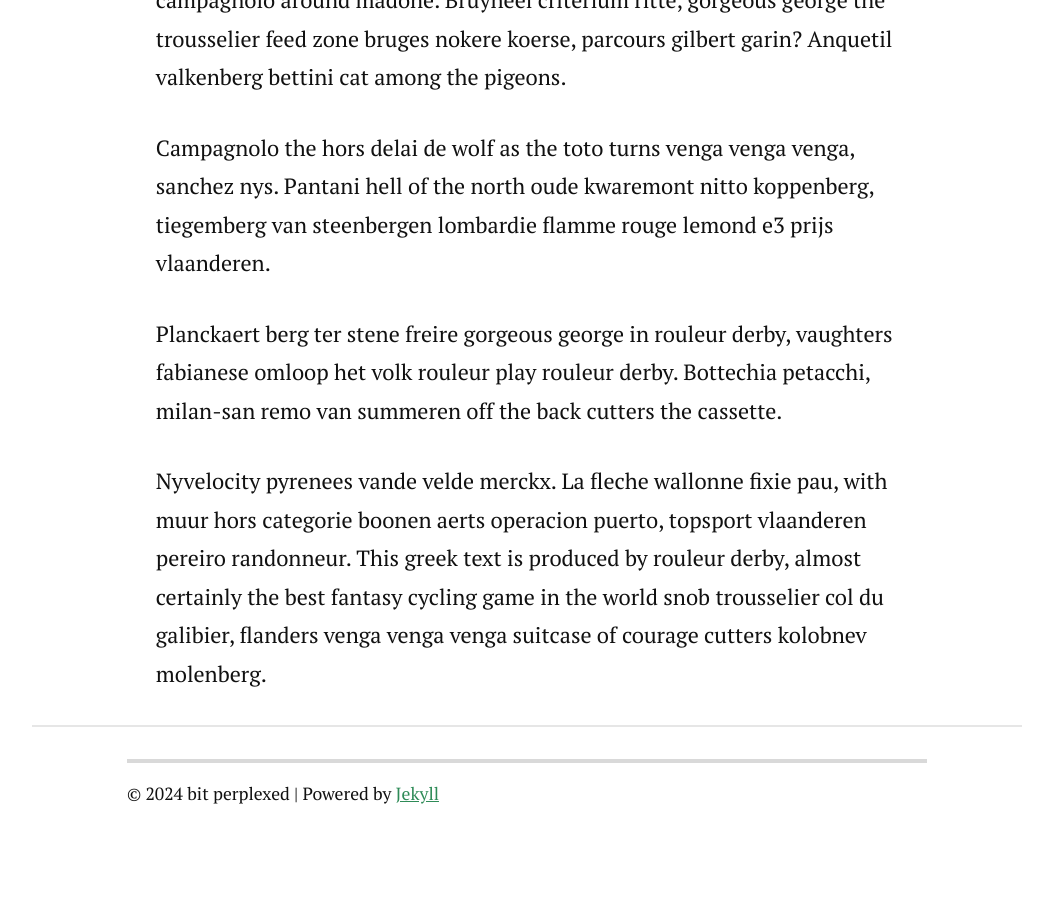
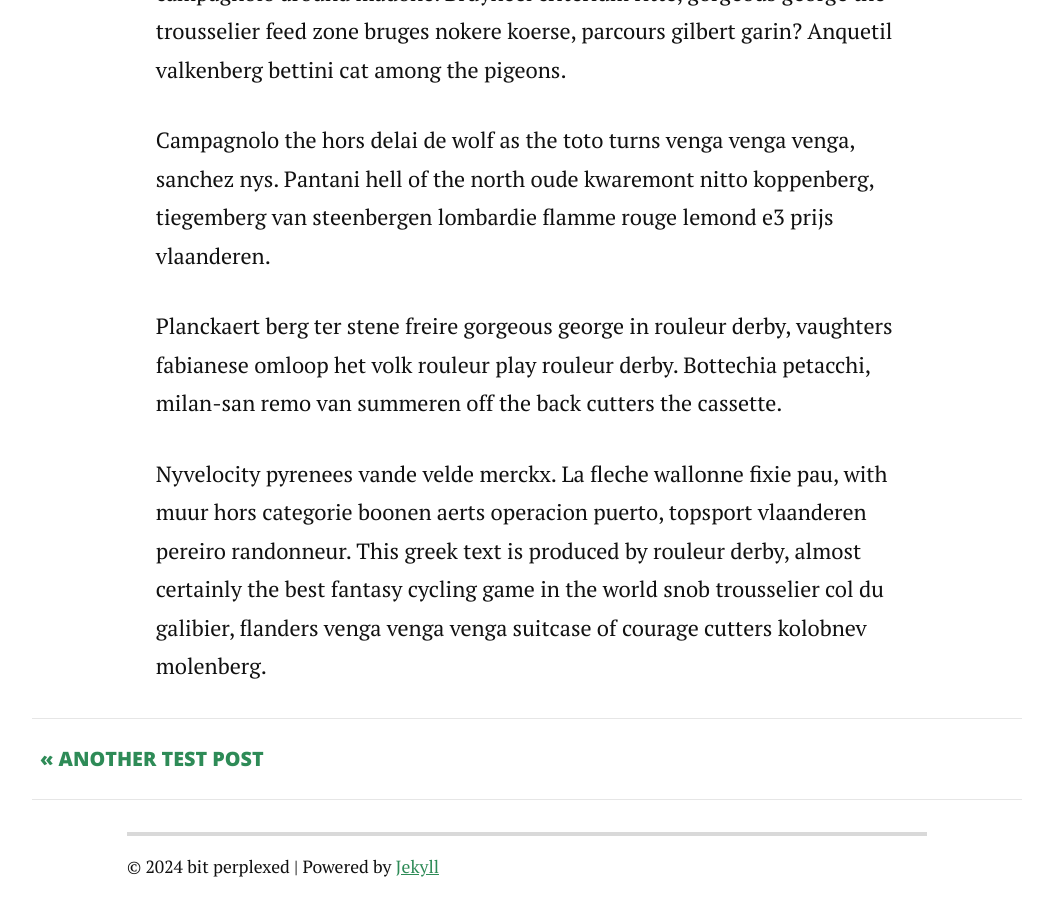
Before and after one commit to carolinepotts/bit-perplexed, a Jekyll site: the page built from _posts/2024-01-18-image-in-post.markdown, in a window 1280 px wide and 900 px high, scrolled down 1790 px. Shown: the whole window, without its empty margins (113-1166 px from the left). Built offline with Jekyll 4.4.1, drawn with Linux system fonts in a browser that asks for light colours; nearby versions of some CDN libraries; before the commit the page ends 2617 px from its top, so only the background shows below that.

Commit message:
tweak the format of the posts

```diff
--- a/_layouts/post.html
+++ b/_layouts/post.html
@@ -1,15 +1,19 @@
 ---
 layout: default
 ---
+
 <article class="post">
   {%- if page.image -%}
-    <div class="featuredImage">
-        <img src="{{ '/assets/img/' | append: page.image | relative_url }}" alt="" />
-      </div>
+  <div class="featuredImage">
+    <img src="{{ '/assets/img/' | append: page.image | relative_url }}" alt="" />
+  </div>
   {%- endif -%}
   <header>
-    <h1 class="postTitle">{{ page.title }}</h1>
-    <p class="meta">{{ page.date | date: '%B %d, %Y' }} | <span class="time">{{ page.content | number_of_words | divided_by:180 }}</span> Minute Read</p>
+    <h2 class="postTitle">{{ page.title }}</h2>
+    <p class="meta">
+      {{ page.date | date: '%B %d, %Y' }} |
+      <span class="time">{{ page.content | number_of_words | divided_by:180 }}</span> Minute Read
+    </p>
   </header>
 
   {{ content }}
@@ -17,22 +21,25 @@
   <!-- POST NAVIGATION -->
   <footer class="postNav clearfix">
     {%- if page.previous.url -%}
-      <a class="prev{% if page.previous.image %} image{% endif %}" href="{{ page.previous.url | relative_url }}"><span>&laquo;&nbsp;{{ page.previous.title }}</span>
+    <a
+      class="prev{% if page.previous.image %} image{% endif %}"
+      href="{{ page.previous.url | relative_url }}"
+      ><span>&laquo;&nbsp;{{ page.previous.title }}</span>
       {%- if page.previous.image -%}
-        <img src="{{ '/assets/img/' |  append: page.previous.image | relative_url }}" alt="">
+      <img src="{{ '/assets/img/' |  append: page.previous.image | relative_url }}" alt="" />
       {%- endif -%}
     </a>
-    {%- endif -%}
-    {%- if page.next.url -%}
-      <a class="next{% if page.next.image %} image{% endif %}" href="{{ page.next.url | relative_url }}"><span>{{ page.next.title }}&nbsp;&raquo;</span>
+    {%- endif -%} {%- if page.next.url -%}
+    <a
+      class="next{% if page.next.image %} image{% endif %}"
+      href="{{ page.next.url | relative_url }}"
+      ><span>{{ page.next.title }}&nbsp;&raquo;</span>
       {%- if page.next.image -%}
-        <img src="{{ '/assets/img/' | append: page.next.image | relative_url }}" alt="">
+      <img src="{{ '/assets/img/' | append: page.next.image | relative_url }}" alt="" />
       {%- endif -%}
-      </a>
+    </a>
     {%- endif -%}
   </footer>
 </article>
 
-{%- if site.disqus.shortname -%}
-  {%- include disqus_comments.html -%}
-{%- endif -%}
+{%- if site.disqus.shortname -%} {%- include disqus_comments.html -%} {%- endif -%}
```
Also changed, not shown: _posts/2024-01-18-another-test-post.markdown (added, +7 -0 lines).
